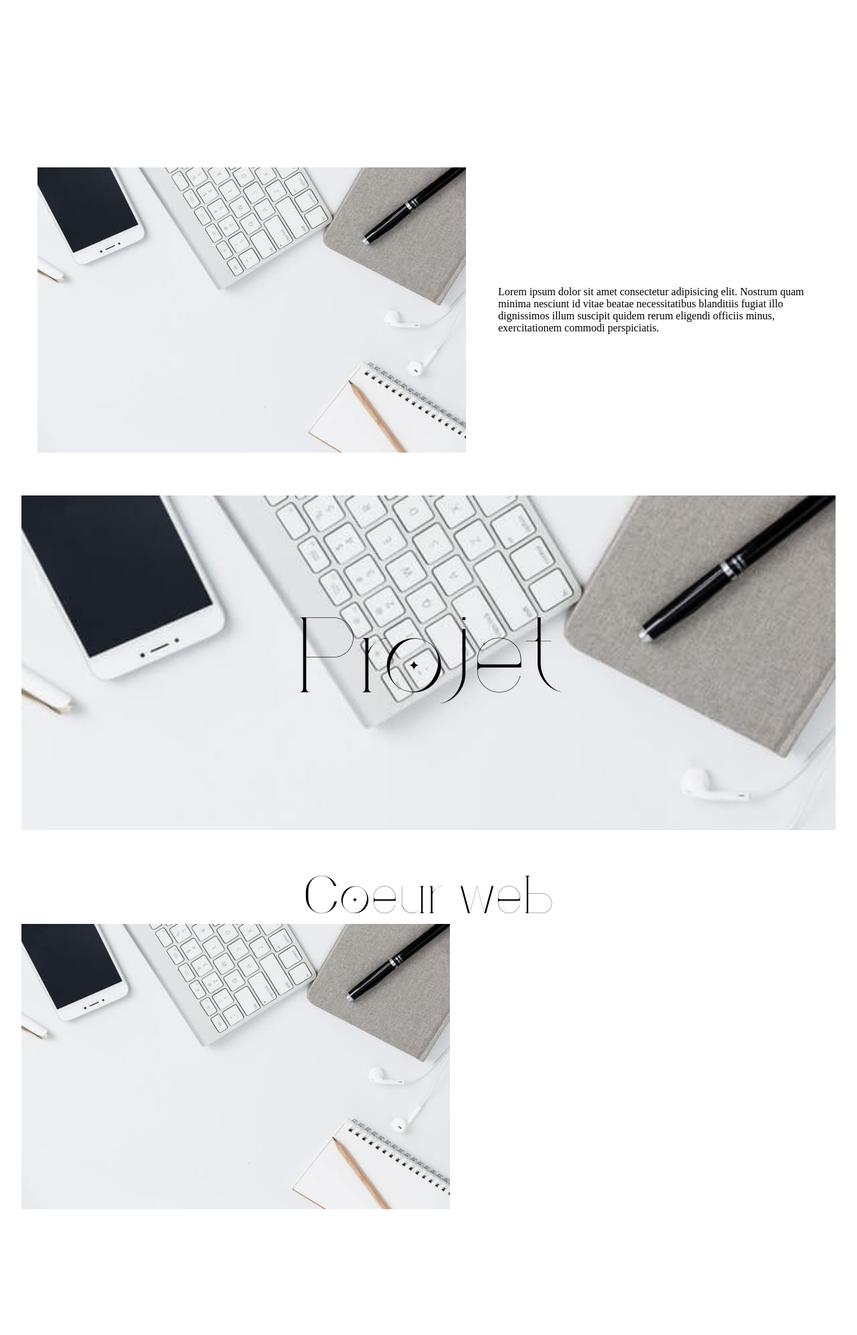
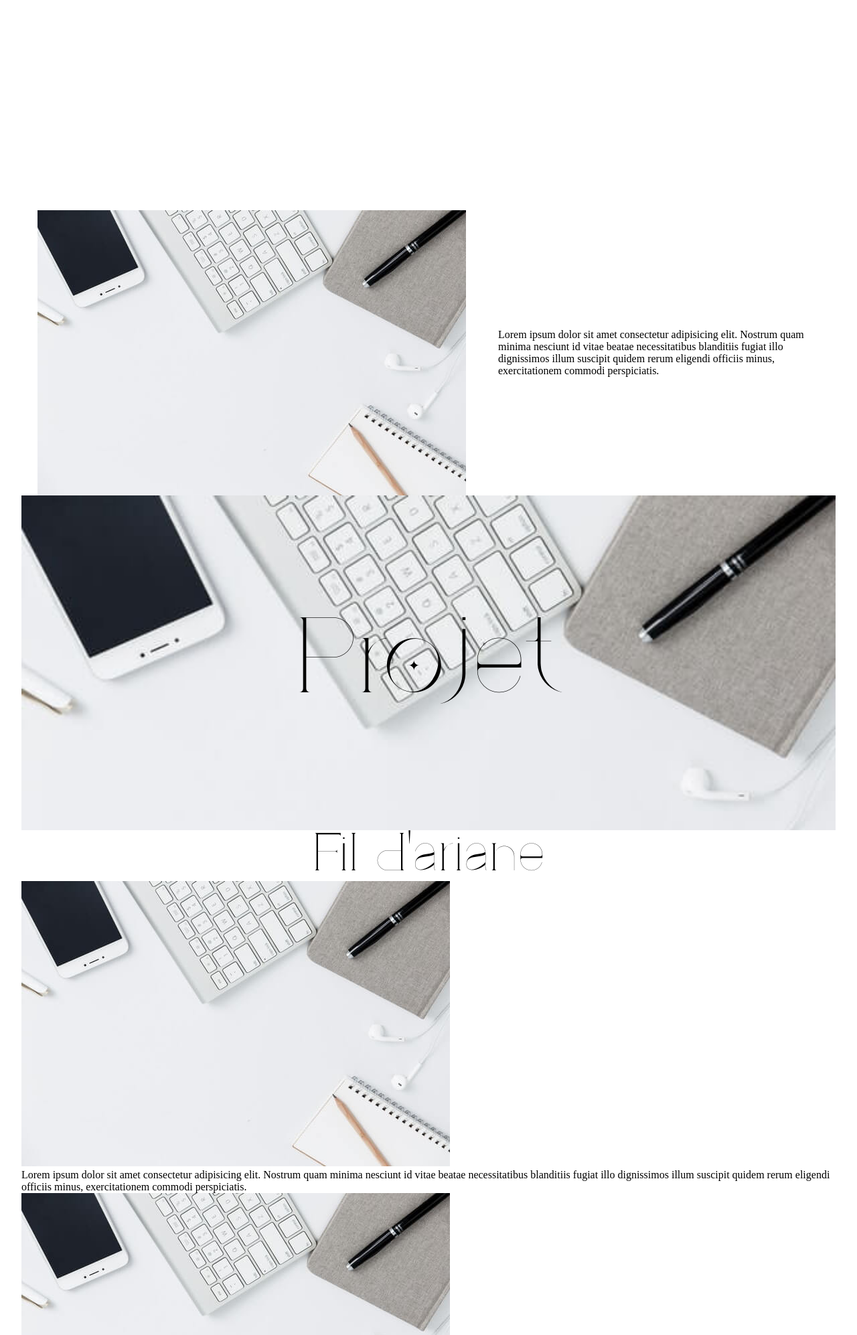
Before and after one commit to nathbout2/portfolio_2.0, a PHP site: page / in a window 1280 px wide. Shown: the part 582-2576 px from the top of the page at 67% size. Run offline with PHP 8.4, Linux system fonts and the light colour scheme; data that the repository does not hold is empty.

Commit message:
supp div inutile

```diff
--- a/index.php
+++ b/index.php
@@ -8,12 +8,12 @@
 
 ?>
 <!DOCTYPE html>
-<html lang="en">
+<html lang="fr">
     <head>
         <meta charset="UTF-8">
         <meta name="viewport" content="width=device-width, initial-scale=1.0">
         <link rel="stylesheet" href="style.css">
-        <meta name="description" content="">
+        <meta name="description" content="Portfolio de Nathan Boutaud, web designer">
         <meta http-equiv="X-UA-Compatible" content="IE=edge">
         <meta name="viewport" content="width=device-width, initial-scale=1.0">
         <title>Nathan</title>
@@ -21,73 +21,51 @@
     <body>
 
 <header>
-
-    <div class="header__langingpage">
-        <p class="header__title">Portfolio</p>
+        <h1>Portfolio</h1>
         <div class="box">
             <span></span>
             <span></span>
             <span></span>
         </div>
-    </div>
 
+</header>
 
-
+<main>
+    <section class ="presentation">
         <div class="header__presentation">
             <img src="./img/work2.jpg" alt="" srcset="" class="header__presentation__photo">
             <p>
                 Lorem ipsum dolor sit amet consectetur adipisicing elit. Nostrum quam minima nesciunt id vitae beatae necessitatibus blanditiis fugiat illo dignissimos illum suscipit quidem rerum eligendi officiis minus, exercitationem commodi perspiciatis.
             </p>
         </div>
-
-</header>
+    </section>
 
 
     <div class="container_start_projet">
         <div class="start_projet">
-            <p class="start_projet_txt">Projet</p>
+            <h2>Projet</h2>
         </div>
     </div>
 
 
-
-
-    <div class="container_projet">
-
+    <section>
         <div class="header_projet">
-            <p class="title_projet">Coeur web</p>
-        </div>
-
-        <div class="projet">
-            <div class="photo"><img src="./img/work2.jpg" alt="" srcset=""></div>
-            <div class="txt"><p>Lorem ipsum dolor sit amet consectetur adipisicing elit. Nostrum quam minima nesciunt id vitae beatae necessitatibus blanditiis fugiat illo dignissimos illum suscipit quidem rerum eligendi officiis minus, exercitationem commodi perspiciatis.</p></div>
-
-            <div class="photo3"><img src="./img/work2.jpg" alt="" srcset=""></div>
-
-            <div class="photo2"><img src="./img/work2.jpg" alt="" srcset=""></div>
-        </div>
-    </div>
-
-
-
-
-    <div class="container_projet">
-        <div class="header_projet">
-            <p class="title_projet">Fil d'ariane</p>
+            <h3>Fil d'ariane</h3>
         </div>
         <div class="projet">
-            <div class="photo"><img src="./img/work2.jpg" alt="" srcset=""></div>
-            <div class="txt"><p>Lorem ipsum dolor sit amet consectetur adipisicing elit. Nostrum quam minima nesciunt id vitae beatae necessitatibus blanditiis fugiat illo dignissimos illum suscipit quidem rerum eligendi officiis minus, exercitationem commodi perspiciatis.</p></div>
-            <div class="photo3"><img src="./img/work2.jpg" alt="" srcset=""></div>
-            <div class="photo2"><img src="./img/work2.jpg" alt="" srcset=""></div>
+            <img src="./img/work2.jpg" alt="" srcset="">
+            <p>Lorem ipsum dolor sit amet consectetur adipisicing elit. Nostrum quam minima nesciunt id vitae beatae necessitatibus blanditiis fugiat illo dignissimos illum suscipit quidem rerum eligendi officiis minus, exercitationem commodi perspiciatis.
+            </p>
         </div>
+        <div class="projet_picture">
+            <img src="./img/work2.jpg" alt="" srcset="">
+            <img src="./img/work2.jpg" alt="" srcset="">
         </div>
+    </section>
 
-
-
-    <div class="container_contact">
+   <section class="contact">
         <div class="header_contact">
-            <p class="title_contact">contact</p>
+            <h2>contact</h2>
         </div>
         <div class="wrapper">
                 <input type="text" class="name formEntry" placeholder="Name" />
@@ -95,21 +73,17 @@
                 <textarea class="message formEntry" placeholder="Message"></textarea>
                 <button class="submit formEntry">Envoyer</button>
         </div>
-    </div>
-</div>
-
+    </section>
+</main>
 
                 <?php
                 foreach ($result as $project) {
                 ?>
-                <div class="grid-item">
-                    <div class="title">
                         <h2><?= $project['project_tittle'] ?></h2>
                 <?php
                 }
                 ?>
 <script src="https://unpkg.com/scrollreveal"></script>
 <script src="main.js"></script>
-</div>
 </body>
 </html>
--- a/style.css
+++ b/style.css
@@ -18,18 +18,30 @@
 }
 
 
+h1{
+  font-family:"Branic";
+  font-size:clamp(2rem, 20vw, 10rem) ;
+  font-weight:lighter;
+}
+h2{
+  font-family:"Branic";
+  font-size:clamp(2rem, 20vw, 10rem) ;
+  font-weight:lighter;
+  align-items: center;
+  display: flex;
+}
+h3{
+  font-family:"Branic";
+  font-size:clamp(1rem, 10vw, 5rem) ;
+  font-weight:lighter;
+}
 
-.header__langingpage{
+
+header{
   height: 100vh;
   align-items: center;
   justify-content: center;
   display: flex;
-}
-
-.header__title{
-  text-align: center;
-  font-family:"Branic";
-  font-size:clamp(2rem, 20vw, 10rem) ;
 }
 
 
@@ -123,9 +135,14 @@
 }
 
 
-/**projet*/
+.header_projet{
+  display: flex;
+  justify-content: center;
+}
 
-.header_projet{
+/*projet*/
+
+.h3{
   display: flex;
   align-items: center;
   justify-content: center;
@@ -134,6 +151,10 @@
 
 }
 
+.header_contact{
+  display: flex;
+  justify-content: center;
+}
 
 
 @media screen and (min-width: 30rem) {
```
Lines whose indentation alone changed are shown as unchanged.
